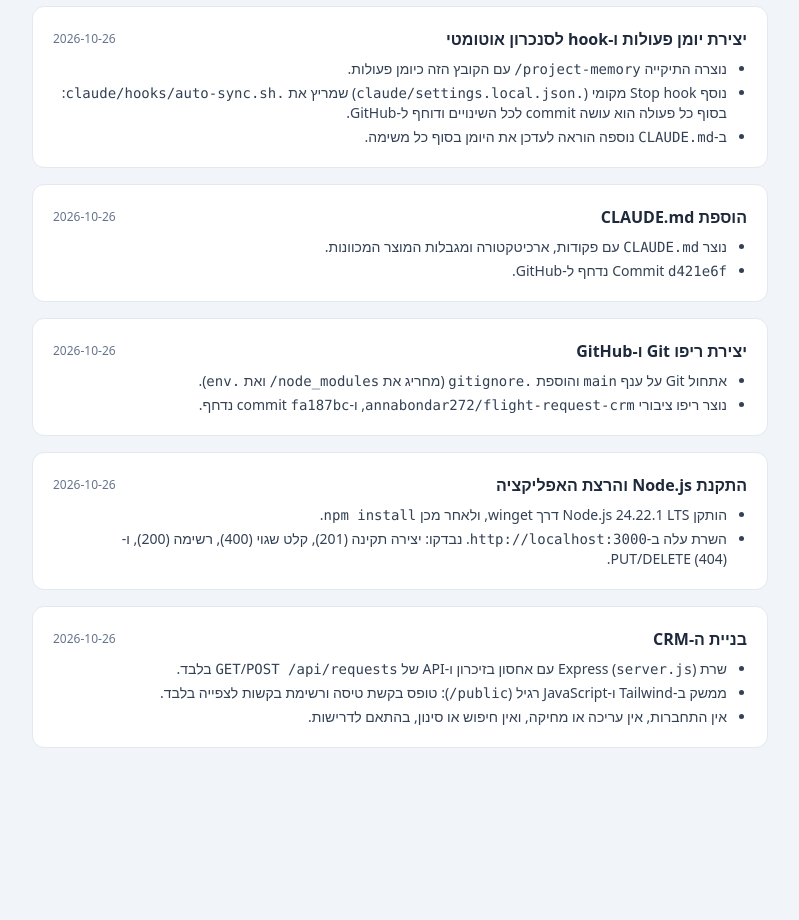
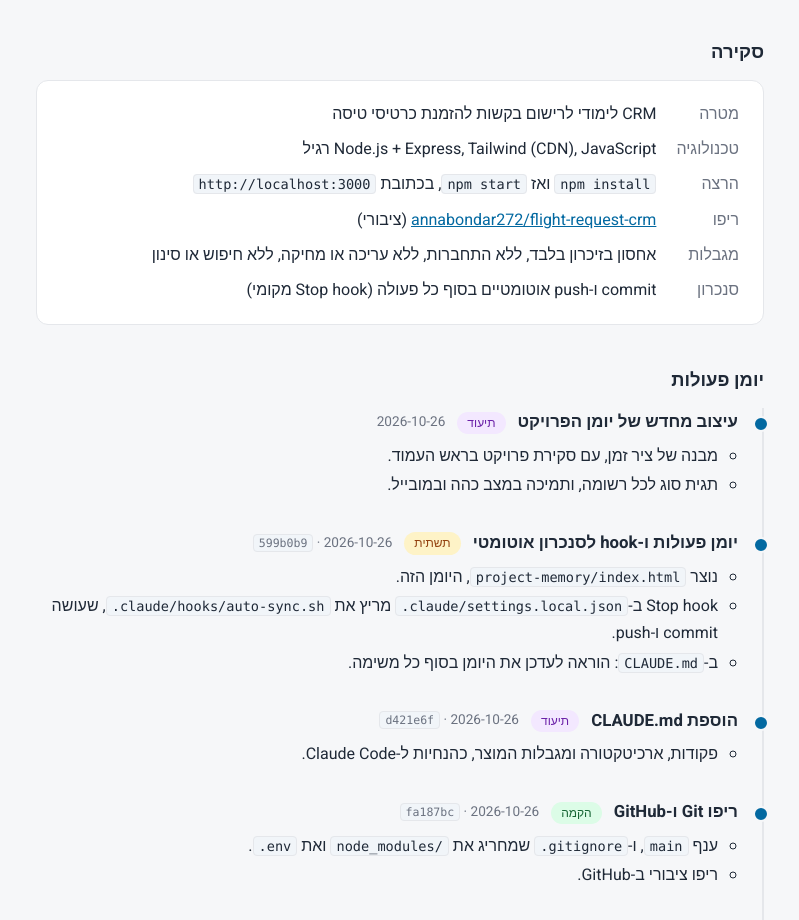
Before and after one commit to annabondar272/flight-request-crm, a website: page project-memory/index.html in a window 1280 px wide. Shown: the part 122-1042 px from the top of the page, without its empty margins (240-1039 px from the left). Before the commit the page ends 910 px from the top, so only its background shows below. Drawn offline with nearby package versions, Linux system fonts and the light colour scheme.

Commit message:
Auto-sync: 2026-10-26 12:20
Changed: CLAUDE.md project-memory/index.html

```diff
--- a/project-memory/index.html
+++ b/project-memory/index.html
@@ -3,80 +3,194 @@
 <head>
   <meta charset="UTF-8" />
   <meta name="viewport" content="width=device-width, initial-scale=1.0" />
-  <title>יומן פעולות הפרויקט</title>
-  <script src="https://cdn.tailwindcss.com"></script>
+  <title>יומן הפרויקט – Flight Request CRM</title>
+  <link rel="preconnect" href="https://fonts.googleapis.com" />
+  <link href="https://fonts.googleapis.com/css2?family=Heebo:wght@400;500;700&display=swap" rel="stylesheet" />
+  <style>
+    :root {
+      --bg: #f6f7f9;
+      --card: #ffffff;
+      --text: #1f2937;
+      --muted: #6b7280;
+      --border: #e5e7eb;
+      --accent: #0369a1;
+      --code-bg: #f1f5f9;
+      --tag-feature: #dbeafe; --tag-feature-text: #1e40af;
+      --tag-setup:   #dcfce7; --tag-setup-text:   #166534;
+      --tag-infra:   #fef3c7; --tag-infra-text:   #92400e;
+      --tag-docs:    #f3e8ff; --tag-docs-text:    #6b21a8;
+    }
+    @media (prefers-color-scheme: dark) {
+      :root {
+        --bg: #0f172a; --card: #1e293b; --text: #e2e8f0; --muted: #94a3b8;
+        --border: #334155; --accent: #38bdf8; --code-bg: #0f172a;
+        --tag-feature: #1e3a8a; --tag-feature-text: #bfdbfe;
+        --tag-setup:   #14532d; --tag-setup-text:   #bbf7d0;
+        --tag-infra:   #78350f; --tag-infra-text:   #fde68a;
+        --tag-docs:    #581c87; --tag-docs-text:    #e9d5ff;
+      }
+    }
+    * { box-sizing: border-box; }
+    body {
+      margin: 0; background: var(--bg); color: var(--text);
+      font-family: "Heebo", system-ui, sans-serif; font-size: 16px; line-height: 1.7;
+    }
+    main { max-width: 760px; margin: 0 auto; padding: 40px 16px 64px; }
+    h1 { font-size: 1.75rem; margin: 0 0 4px; }
+    h2 { font-size: 1.15rem; margin: 40px 0 12px; }
+    a { color: var(--accent); }
+    code {
+      font-family: ui-monospace, Consolas, monospace; font-size: 0.85em;
+      background: var(--code-bg); border: 1px solid var(--border);
+      padding: 1px 5px; border-radius: 4px; direction: ltr; unicode-bidi: embed;
+    }
+    .subtitle { color: var(--muted); margin: 0; }
+    .card { background: var(--card); border: 1px solid var(--border); border-radius: 12px; padding: 20px 24px; }
+
+    /* Project overview */
+    .facts { display: grid; grid-template-columns: max-content 1fr; gap: 8px 20px; margin: 0; }
+    .facts dt { color: var(--muted); font-weight: 500; }
+    .facts dd { margin: 0; }
+
+    /* Log timeline */
+    .log { list-style: none; margin: 0; padding: 0; border-right: 2px solid var(--border); }
+    .entry { position: relative; padding: 0 24px 28px 0; }
+    .entry::before {
+      content: ""; position: absolute; right: -7px; top: 8px;
+      width: 12px; height: 12px; border-radius: 50%;
+      background: var(--accent); border: 2px solid var(--bg);
+    }
+    .entry-head { display: flex; flex-wrap: wrap; align-items: center; gap: 8px 12px; margin-bottom: 6px; }
+    .entry h3 { font-size: 1.05rem; margin: 0; }
+    .meta { color: var(--muted); font-size: 0.85rem; }
+    .tag { font-size: 0.75rem; font-weight: 500; padding: 1px 10px; border-radius: 999px; }
+    .tag.feature { background: var(--tag-feature); color: var(--tag-feature-text); }
+    .tag.setup   { background: var(--tag-setup);   color: var(--tag-setup-text); }
+    .tag.infra   { background: var(--tag-infra);   color: var(--tag-infra-text); }
+    .tag.docs    { background: var(--tag-docs);    color: var(--tag-docs-text); }
+    .entry ul { margin: 0; padding-right: 20px; }
+    .entry li { margin-bottom: 2px; }
+
+    @media (max-width: 520px) {
+      .facts { grid-template-columns: 1fr; gap: 0; }
+      .facts dd { margin-bottom: 10px; }
+    }
+  </style>
 </head>
-<body class="min-h-screen bg-slate-100 text-slate-800 antialiased">
-  <main class="max-w-3xl mx-auto px-4 py-10">
-    <header class="mb-8">
-      <h1 class="text-2xl font-bold">יומן פעולות – Flight Request CRM</h1>
-      <p class="text-sm text-slate-500 mt-1">
-        הזיכרון המשני של הפרויקט: תיעוד של כל פעולה שבוצעה, מהחדשה לישנה.
-        <a class="text-sky-700 underline" href="https://github.com/annabondar272/flight-request-crm">הריפו ב-GitHub</a>
-      </p>
+<body>
+<main>
+
+  <header>
+    <h1>יומן הפרויקט</h1>
+    <p class="subtitle">Flight Request CRM · תיעוד פעולות וזיכרון משני של הפרויקט</p>
   </header>
 
-    <!-- New entries go at the top of this list. Copy an <article> block. -->
-    <section id="log" class="space-y-4">
+  <h2>סקירה</h2>
+  <section class="card">
+    <dl class="facts">
+      <dt>מטרה</dt>
+      <dd>CRM לימודי לרישום בקשות להזמנת כרטיסי טיסה</dd>
+      <dt>טכנולוגיה</dt>
+      <dd>Node.js + Express, Tailwind (CDN), JavaScript רגיל</dd>
+      <dt>הרצה</dt>
+      <dd><code>npm install</code> ואז <code>npm start</code>, בכתובת <code>http://localhost:3000</code></dd>
+      <dt>ריפו</dt>
+      <dd><a href="https://github.com/annabondar272/flight-request-crm">annabondar272/flight-request-crm</a> (ציבורי)</dd>
+      <dt>מגבלות</dt>
+      <dd>אחסון בזיכרון בלבד, ללא התחברות, ללא עריכה או מחיקה, ללא חיפוש או סינון</dd>
+      <dt>סנכרון</dt>
+      <dd>commit ו-push אוטומטיים בסוף כל פעולה (Stop hook מקומי)</dd>
+    </dl>
+  </section>
 
-      <article class="bg-white rounded-xl border border-slate-200 p-5">
-        <div class="flex flex-wrap items-center justify-between gap-2 mb-2">
-          <h2 class="font-semibold">יצירת יומן פעולות ו-hook לסנכרון אוטומטי</h2>
-          <time class="text-xs text-slate-500" datetime="2026-10-26">2026-10-26</time>
+  <h2>יומן פעולות</h2>
+  <!--
+    New entries go at the top. Template:
+    <li class="entry">
+      <div class="entry-head">
+        <h3>Title</h3>
+        <span class="tag feature|setup|infra|docs">label</span>
+        <span class="meta">YYYY-MM-DD · <code>hash</code></span>
       </div>
-        <ul class="list-disc pr-5 text-sm space-y-1 text-slate-700">
-          <li>נוצרה התיקייה <code>project-memory/</code> עם הקובץ הזה כיומן פעולות.</li>
-          <li>נוסף Stop hook מקומי (<code>.claude/settings.local.json</code>) שמריץ את <code>.claude/hooks/auto-sync.sh</code>: בסוף כל פעולה הוא עושה commit לכל השינויים ודוחף ל-GitHub.</li>
-          <li>ב-<code>CLAUDE.md</code> נוספה הוראה לעדכן את היומן בסוף כל משימה.</li>
+      <ul><li>One fact per line.</li></ul>
+    </li>
+  -->
+  <ol class="log">
+
+    <li class="entry">
+      <div class="entry-head">
+        <h3>עיצוב מחדש של יומן הפרויקט</h3>
+        <span class="tag docs">תיעוד</span>
+        <span class="meta">2026-10-26</span>
+      </div>
+      <ul>
+        <li>מבנה של ציר זמן, עם סקירת פרויקט בראש העמוד.</li>
+        <li>תגית סוג לכל רשומה, ותמיכה במצב כהה ובמובייל.</li>
       </ul>
-      </article>
+    </li>
 
-      <article class="bg-white rounded-xl border border-slate-200 p-5">
-        <div class="flex flex-wrap items-center justify-between gap-2 mb-2">
-          <h2 class="font-semibold">הוספת CLAUDE.md</h2>
-          <time class="text-xs text-slate-500" datetime="2026-10-26">2026-10-26</time>
+    <li class="entry">
+      <div class="entry-head">
+        <h3>יומן פעולות ו-hook לסנכרון אוטומטי</h3>
+        <span class="tag infra">תשתית</span>
+        <span class="meta">2026-10-26 · <code>599b0b9</code></span>
       </div>
-        <ul class="list-disc pr-5 text-sm space-y-1 text-slate-700">
-          <li>נוצר <code>CLAUDE.md</code> עם פקודות, ארכיטקטורה ומגבלות המוצר המכוונות.</li>
-          <li>Commit <code>d421e6f</code> נדחף ל-GitHub.</li>
+      <ul>
+        <li>נוצר <code>project-memory/index.html</code>, היומן הזה.</li>
+        <li>Stop hook ב-<code>.claude/settings.local.json</code> מריץ את <code>.claude/hooks/auto-sync.sh</code>, שעושה commit ו-push.</li>
+        <li>ב-<code>CLAUDE.md</code>: הוראה לעדכן את היומן בסוף כל משימה.</li>
       </ul>
-      </article>
+    </li>
 
-      <article class="bg-white rounded-xl border border-slate-200 p-5">
-        <div class="flex flex-wrap items-center justify-between gap-2 mb-2">
-          <h2 class="font-semibold">יצירת ריפו Git ו-GitHub</h2>
-          <time class="text-xs text-slate-500" datetime="2026-10-26">2026-10-26</time>
+    <li class="entry">
+      <div class="entry-head">
+        <h3>הוספת CLAUDE.md</h3>
+        <span class="tag docs">תיעוד</span>
+        <span class="meta">2026-10-26 · <code>d421e6f</code></span>
       </div>
-        <ul class="list-disc pr-5 text-sm space-y-1 text-slate-700">
-          <li>אתחול Git על ענף <code>main</code> והוספת <code>.gitignore</code> (מחריג את <code>node_modules/</code> ואת <code>.env</code>).</li>
-          <li>נוצר ריפו ציבורי <code>annabondar272/flight-request-crm</code>, ו-commit <code>fa187bc</code> נדחף.</li>
+      <ul>
+        <li>פקודות, ארכיטקטורה ומגבלות המוצר, כהנחיות ל-Claude Code.</li>
       </ul>
-      </article>
+    </li>
 
-      <article class="bg-white rounded-xl border border-slate-200 p-5">
-        <div class="flex flex-wrap items-center justify-between gap-2 mb-2">
-          <h2 class="font-semibold">התקנת Node.js והרצת האפליקציה</h2>
-          <time class="text-xs text-slate-500" datetime="2026-10-26">2026-10-26</time>
+    <li class="entry">
+      <div class="entry-head">
+        <h3>ריפו Git ו-GitHub</h3>
+        <span class="tag setup">הקמה</span>
+        <span class="meta">2026-10-26 · <code>fa187bc</code></span>
       </div>
-        <ul class="list-disc pr-5 text-sm space-y-1 text-slate-700">
-          <li>הותקן Node.js 24.22.1 LTS דרך winget, ולאחר מכן <code>npm install</code>.</li>
-          <li>השרת עלה ב-<code>http://localhost:3000</code>. נבדקו: יצירה תקינה (201), קלט שגוי (400), רשימה (200), ו-PUT/DELETE (404).</li>
+      <ul>
+        <li>ענף <code>main</code>, ו-<code>.gitignore</code> שמחריג את <code>node_modules/</code> ואת <code>.env</code>.</li>
+        <li>ריפו ציבורי ב-GitHub.</li>
       </ul>
-      </article>
+    </li>
 
-      <article class="bg-white rounded-xl border border-slate-200 p-5">
-        <div class="flex flex-wrap items-center justify-between gap-2 mb-2">
-          <h2 class="font-semibold">בניית ה-CRM</h2>
-          <time class="text-xs text-slate-500" datetime="2026-10-26">2026-10-26</time>
+    <li class="entry">
+      <div class="entry-head">
+        <h3>התקנת Node.js והרצה</h3>
+        <span class="tag setup">הקמה</span>
+        <span class="meta">2026-10-26</span>
       </div>
-        <ul class="list-disc pr-5 text-sm space-y-1 text-slate-700">
-          <li>שרת Express (<code>server.js</code>) עם אחסון בזיכרון ו-API של <code>GET</code>/<code>POST /api/requests</code> בלבד.</li>
-          <li>ממשק ב-Tailwind ו-JavaScript רגיל (<code>public/</code>): טופס בקשת טיסה ורשימת בקשות לצפייה בלבד.</li>
-          <li>אין התחברות, אין עריכה או מחיקה, ואין חיפוש או סינון, בהתאם לדרישות.</li>
+      <ul>
+        <li>Node.js 24.22.1 LTS הותקן דרך winget.</li>
+        <li>בדיקות API: יצירה (201), קלט שגוי (400), רשימה (200), PUT/DELETE (404).</li>
       </ul>
-      </article>
+    </li>
 
-    </section>
+    <li class="entry">
+      <div class="entry-head">
+        <h3>בניית ה-CRM</h3>
+        <span class="tag feature">פיצ'ר</span>
+        <span class="meta">2026-10-26</span>
+      </div>
+      <ul>
+        <li><code>server.js</code>: Express, אחסון במערך בזיכרון, ושתי נקודות קצה בלבד: <code>GET</code> ו-<code>POST /api/requests</code>.</li>
+        <li><code>public/</code>: טופס בקשת טיסה ורשימה לצפייה בלבד.</li>
+        <li>אימות בצד השרת: כל השדות חובה, 1–9 נוסעים, תאריך תקין, מוצא שונה מיעד.</li>
+      </ul>
+    </li>
+
+  </ol>
 </main>
 </body>
 </html>
```
Also changed, not shown: CLAUDE.md (+1 -1 lines). Lines whose indentation alone changed are shown as unchanged.
